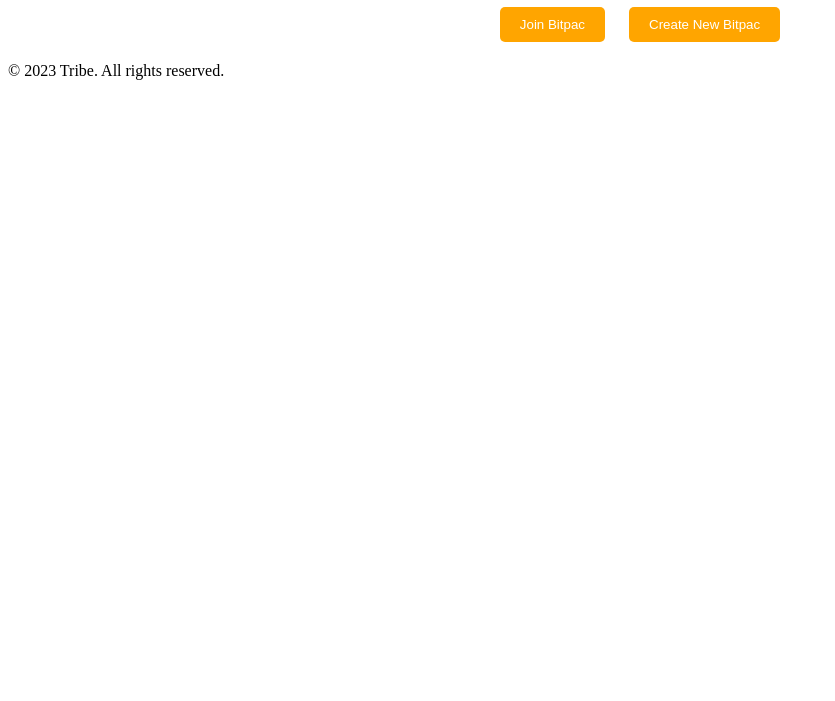
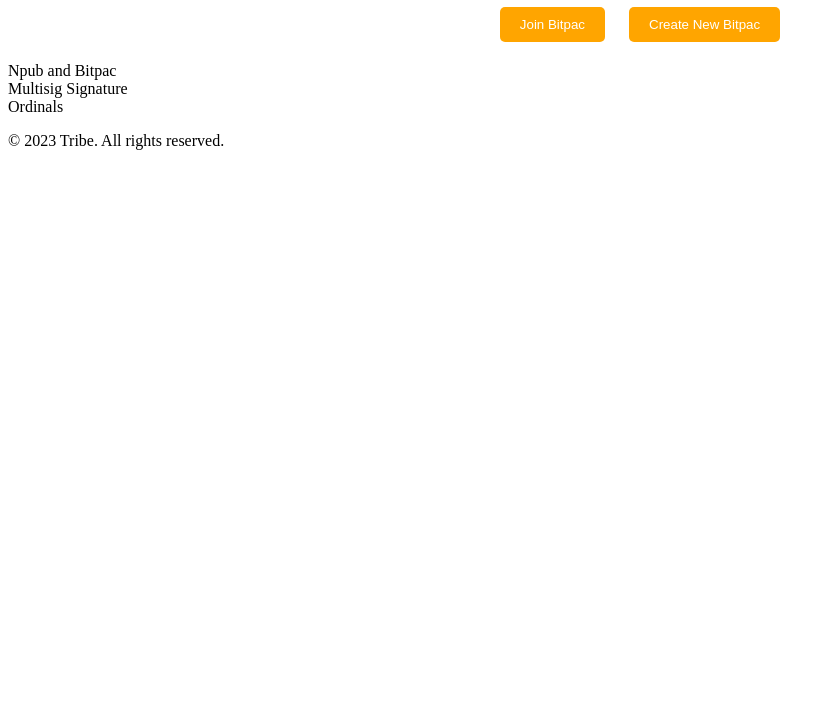
Before and after one commit to 22388o/UI2, a plain HTML site: page index.html in a window 1280 px wide. Shown: the part 99-800 px from the top of the page, without its empty margins (0-835 px from the left). Drawn offline with Linux system fonts and the light colour scheme.

Commit message:
Update index.html

```diff
--- a/index.html
+++ b/index.html
@@ -45,11 +45,19 @@
       <!-- Content for Joining Bitpac -->
     </div>
     <div class="section">
-      <!-- Content for Creating New Bitpac -->
+      <div class="section-header">Npub and Bitpac</div>
+      <div class="content">
     </div>
     <div class="section">
       <!-- Content for Bitpac Dashboard -->
-    </div>
+        <div class="container">
+          <div class="section-header">Multisig Signature</div>
+      <div class="content">
+      </div>
+        <div class="section">
+      <div class="section-header">Ordinals</div>
+      <div class="content">
+        <!-- Content related to Ordinals here -->
   </div>
   <div class="footer">
     <p>&copy; 2023 Tribe. All rights reserved.</p>
```
